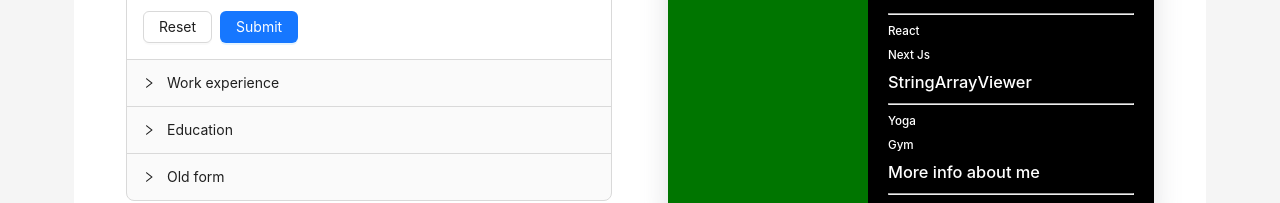
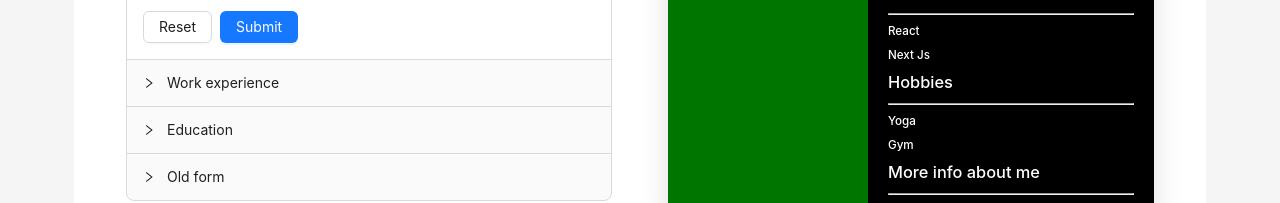
Before and after one commit to artabr/ai-cv-builder, a Next.js app: page /builder in a window 1280 px wide. Shown: the part 649-852 px from the top of the page. Built offline with nearby package versions, Linux system fonts and the light colour scheme.

Commit message:
useful comment

```diff
--- a/src/components/CvViewer/Templates/Basic/Basic.tsx
+++ b/src/components/CvViewer/Templates/Basic/Basic.tsx
@@ -34,7 +34,7 @@ export const Basic = ({ cv, isReverse = false }: CvViewerProps) => {
         ))}
         <TextWithHeading heading="Skills" />
         <StringArrayViewer items={skills} />
-        <TextWithHeading heading="StringArrayViewer" />
+        <TextWithHeading heading="Hobbies" />
         <StringArrayViewer items={hobbies} />
         {(additionalBlocks || []).map((el) => (
           <TextWithHeading key={el.title} heading={el.title} text={el.description} />
--- a/src/components/CvViewer/Templates/Modern/Modern.tsx
+++ b/src/components/CvViewer/Templates/Modern/Modern.tsx
@@ -36,7 +36,7 @@ export const Modern = ({ cv, isBlack = false }: CvViewerProps) => {
         ))}
         <TextWithHeading heading="Skills" />
         <StringArrayViewer items={cv.skills} />
-        <TextWithHeading heading="StringArrayViewer" />
+        <TextWithHeading heading="Hobbies" />
         <StringArrayViewer items={cv.hobbies} />
         {(cv.additionalBlocks || []).map((el) => (
           <TextWithHeading key={el.title} heading={el.title} text={el.description} />
--- a/src/components/CvViewer/Templates/ModernColumns/ModernColumns.tsx
+++ b/src/components/CvViewer/Templates/ModernColumns/ModernColumns.tsx
@@ -41,7 +41,7 @@ export const ModernColumns = ({ cv, isBlack = false }: ModernColumnsProps) => {
           ))}
           <TextWithHeading heading="Skills" />
           <StringArrayViewer items={cv.skills} />
-          <TextWithHeading heading="StringArrayViewer" />
+          <TextWithHeading heading="Hobbies" />
           <StringArrayViewer items={cv.hobbies} />
           {(cv.additionalBlocks || []).map((el) => (
             <TextWithHeading key={el.title} heading={el.title} text={el.description} />
```
